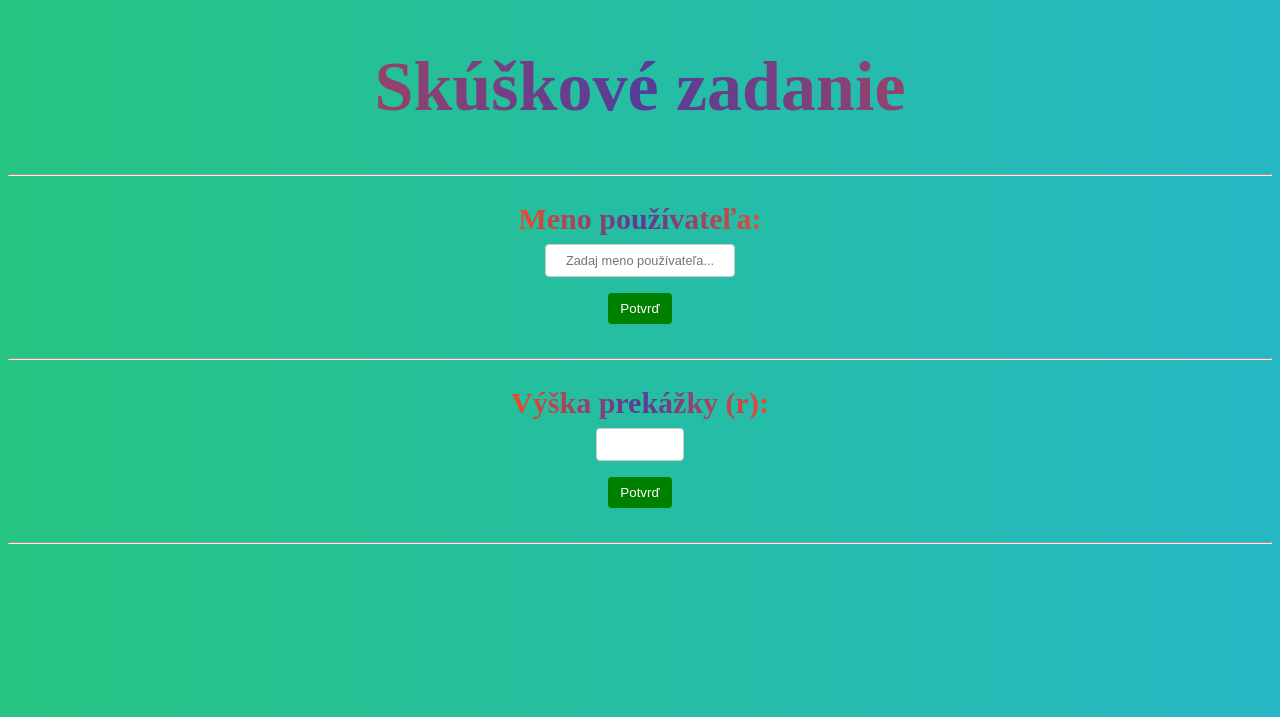
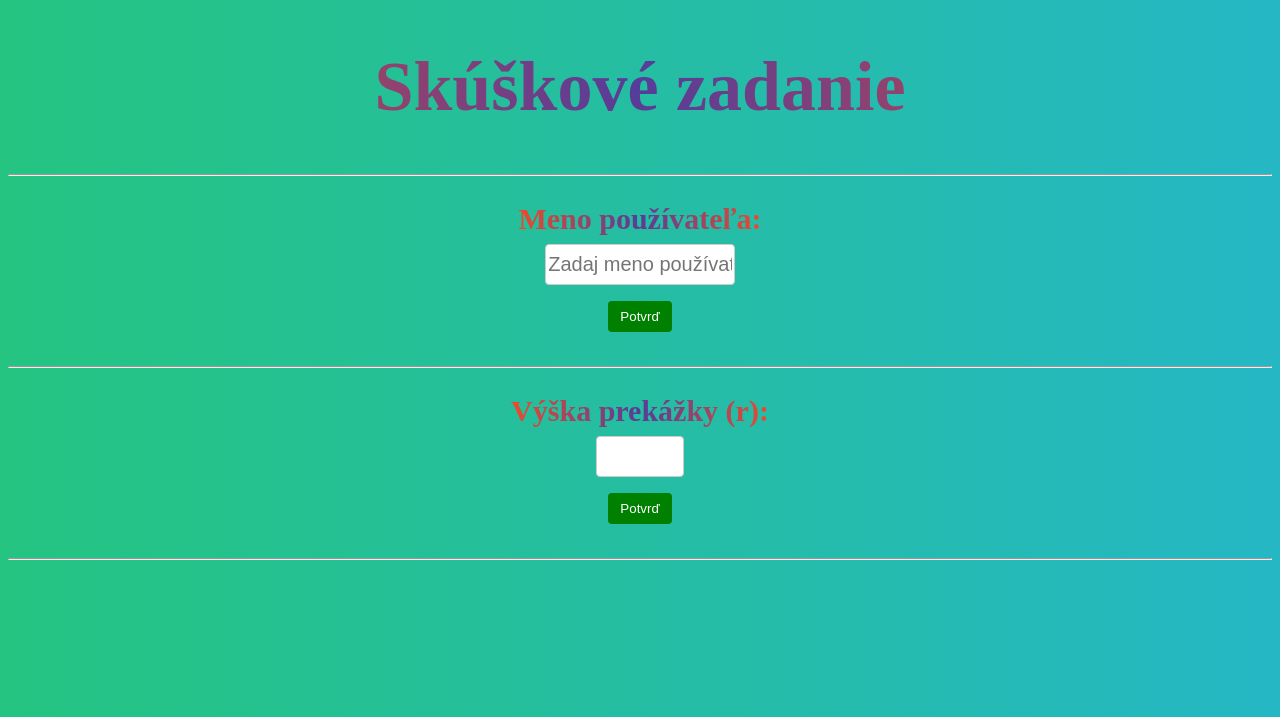
Before and after one commit to FilipMikus/WEBTE2_CAS_Car_suspension_system, a PHP site: page / in a window 1280 px wide. Shown: the top 717 px of the page. Run offline with PHP 8.4, Linux system fonts and the light colour scheme.

Commit message:
css update + buttons changed to input type submit

```diff
--- a/client/styles.css
+++ b/client/styles.css
@@ -33,7 +33,7 @@ input[type=text], select {
     box-sizing: border-box;
     background-color: white;
     color: black;
-    font-size: 1vw;
+    font-size: 20px;
     text-align: center;
 }
 
@@ -47,7 +47,7 @@ input[type=number], select {
     box-sizing: border-box;
     background-color: white;
     color: black;
-    font-size: 1vw;
+    font-size: 20px;
     text-align: center;
 }
 
```
